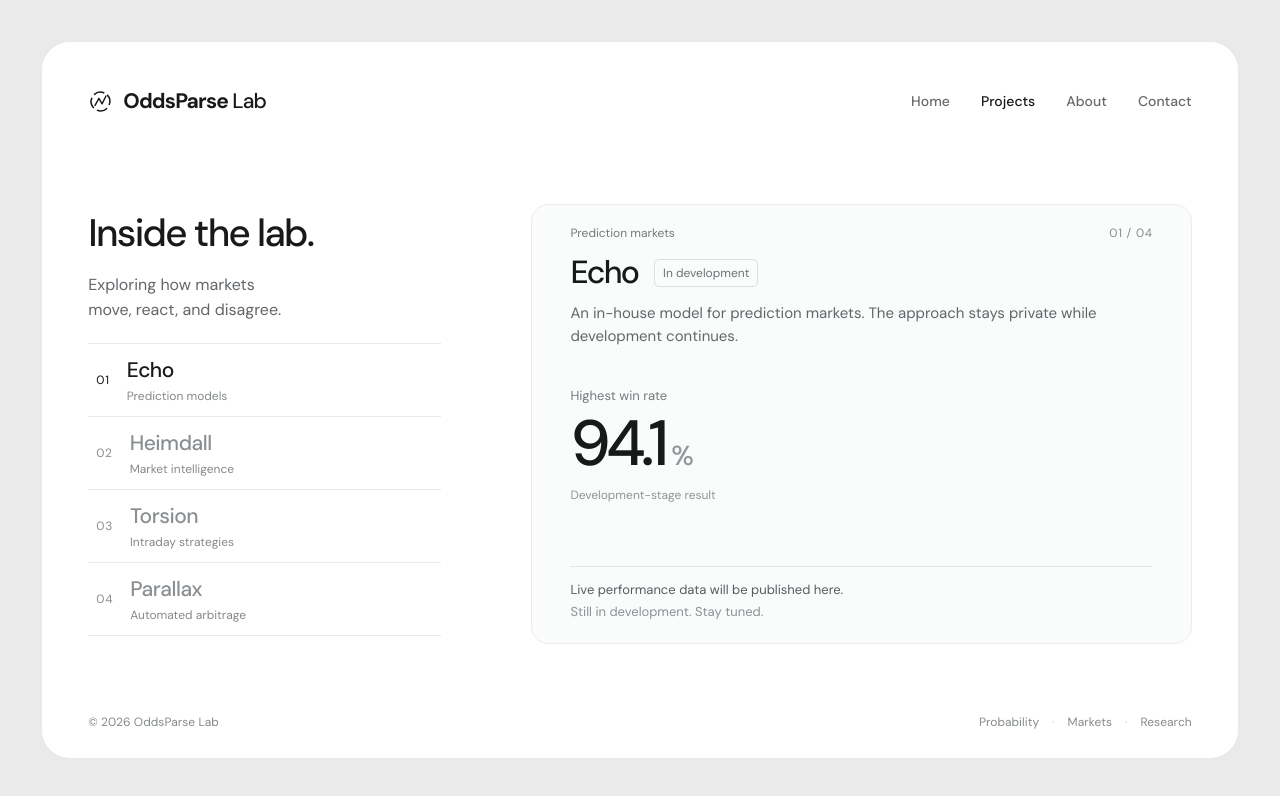
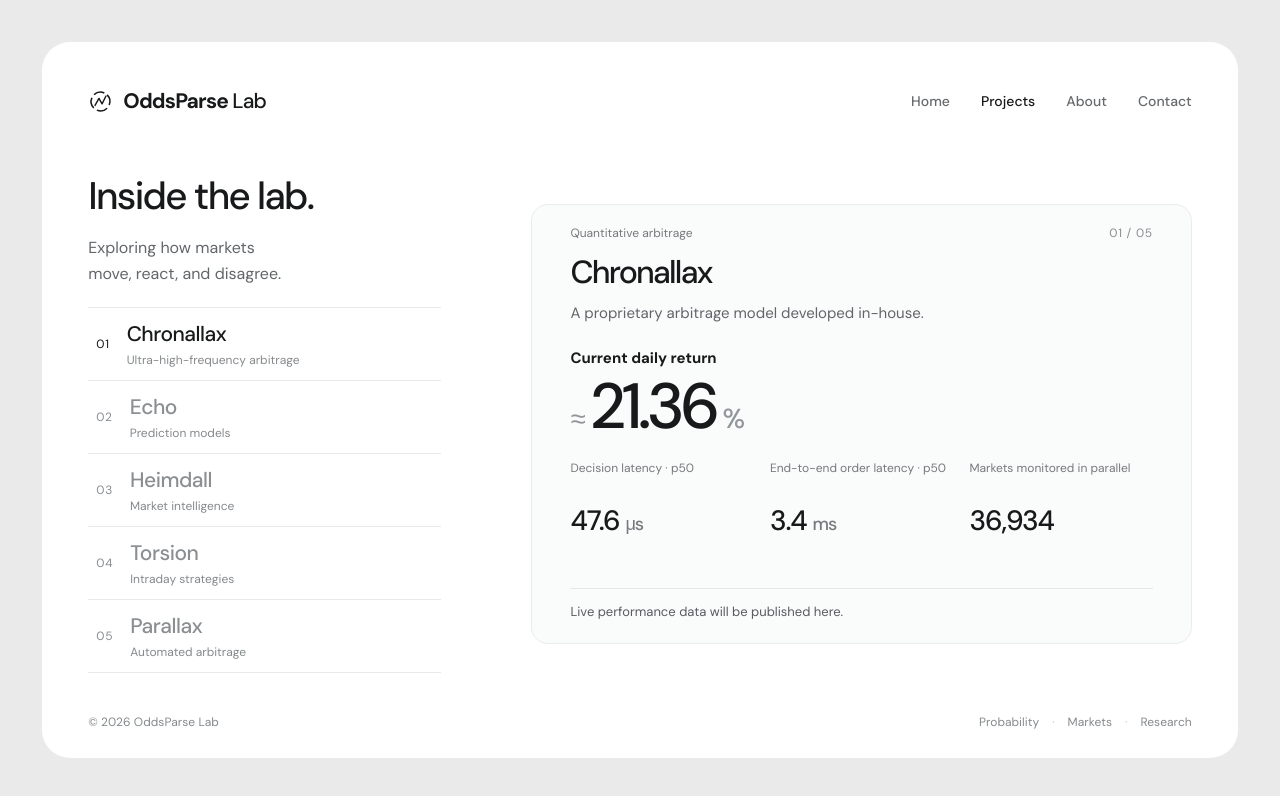
Before and after one commit to OddsParse-Lab/website, a Next.js app: page /projects in a window 1280 px wide. Shown: the top 796 px of the page. Built offline with nearby package versions, Linux system fonts and the light colour scheme.

Commit message:
Feature Chronallax with performance and latency metrics

```diff
--- a/app/globals.css
+++ b/app/globals.css
@@ -56,6 +56,7 @@
 
 /* Projects: an index and one project at a time, within the same viewport. */
 .project-explorer { display: grid; grid-template-columns: minmax(230px, .8fr) minmax(0, 1.5fr); gap: clamp(40px, 7vw, 110px); width: calc(100% - 92px); max-width: 1220px; margin: auto; padding: 20px 0 40px; align-items: center; flex: 1; }
+.project-index { min-width: 0; }
 .project-intro h1 { font-size: clamp(32px, 3vw, 46px); letter-spacing: -.045em; }
 .project-intro > p { margin: 17px 0 30px; color: var(--muted); font-size: 16px; line-height: 1.6; }
 .project-tabs { border-top: 1px solid #e9e9e9; }
@@ -79,11 +80,17 @@
 .result-label { font-size: 13px; color: #747a7d; }
 .result-number { margin: 4px 0 0; font-size: clamp(66px, 6.7vw, 100px); letter-spacing: -.075em; font-weight: 450; line-height: 1.08; font-variant-numeric: tabular-nums; }
 .result-number > span { font-size: .43em; color: #91979b; margin-left: 7px; letter-spacing: -.04em; }
+.chronallax-result { margin: 22px 0 18px; }
+.daily-return-label { color: var(--ink); font-size: 15px; font-weight: 750; }
+.chronallax-metrics { display: grid; grid-template-columns: repeat(3, minmax(0, 1fr)); gap: 16px; margin: 0 0 22px; }
+.chronallax-metrics dt { color: #747a7d; font-size: 12px; line-height: 1.5; min-height: 36px; }
+.chronallax-metrics dd { margin: 7px 0 0; font-size: clamp(20px, 2.2vw, 28px); font-weight: 500; letter-spacing: -.04em; font-variant-numeric: tabular-nums; white-space: nowrap; }
+.chronallax-metrics dd span { color: #747a7d; font-size: .65em; }
 .result-caption { display: block; font-size: 12px; margin-top: 9px; color: #909598; }
 .strategy-results { display: grid; grid-template-columns: 1fr 1fr; gap: 20px; margin: auto 0; padding: 32px 0; }
 .strategy-results .result-label { display: block; min-height: 36px; }
 .strategy-results .result-number { font-size: clamp(48px, 4.5vw, 68px); }
-.strategy-results .result-approx { margin-left: 0; margin-right: 5px; }
+.strategy-results .result-approx, .chronallax-result .result-approx { margin-left: 0; margin-right: 5px; }
 .project-note { display: flex; gap: 12px; padding-top: 18px; border-top: 1px solid #e4e7e8; margin-top: auto; }
 .project-note p { margin: 0; font-size: 13px; line-height: 1.7; color: #565c60; }
 .project-note p > span { color: #8b9195; }
@@ -102,7 +109,7 @@
 @media (max-width: 700px) {
   .project-explorer { display: flex; flex-direction: column; gap: 20px; align-items: stretch; padding: 10px 0 25px; width: calc(100% - 48px); }
   .project-intro { display: none; }
-  .project-tabs { display: grid; grid-template-columns: repeat(4, 1fr); border-top: 0; gap: 0; }
+  .project-tabs { display: grid; grid-auto-flow: column; grid-auto-columns: minmax(88px, 1fr); overflow-x: auto; border-top: 0; gap: 0; }
   .project-tab { display: block; padding: 12px 2px; text-align: center; border-bottom: 1px solid #e5e8e9; }
   .project-tab[aria-selected="true"] { border-color: #202326; }
   .project-tab-name { font-size: 14px; letter-spacing: -.3px; }
@@ -113,6 +120,7 @@
   .project-heading h2 { font-size: 34px; }
   .project-description { font-size: 15px; line-height: 1.6; }
   .echo-result { padding: 24px 0; }
+  .chronallax-metrics { gap: 10px; }
   .result-number { font-size: 76px; }
   .strategy-results { gap: 12px; padding: 24px 0; }
   .strategy-results .result-number { font-size: 44px; }
--- a/app/projects/page.tsx
+++ b/app/projects/page.tsx
@@ -4,7 +4,7 @@
 import { pageMetadata, pageSchema, site } from "@/lib/site";
 import { projects } from "@/lib/projects";
 
-const description = "Explore Echo, Heimdall, Torsion, and Parallax: proprietary prediction-market models, LLM market intelligence, US equities strategies, and automated arbitrage.";
+const description = "Explore Chronallax, Echo, Heimdall, Torsion, and Parallax: ultra-high-frequency arbitrage, prediction models, market intelligence, and systematic trading.";
 export const metadata = pageMetadata("Quantitative Research Projects", description, "/projects/");
 
 const structuredData = pageSchema("CollectionPage", "Projects", description, "/projects/");
--- a/components/project-explorer.tsx
+++ b/components/project-explorer.tsx
@@ -4,17 +4,30 @@
 import { useProjectMotion } from "./use-project-motion";
 import { projects } from "@/lib/projects";
 
-function ProjectDetails({ selected }: { selected: number }) {
-  if (selected === 0) return <>
+function ProjectDetails({ name }: { name: (typeof projects)[number]["name"] }) {
+  if (name === "Chronallax") return <>
+    <div className="chronallax-result">
+      <strong className="result-label daily-return-label">Current daily return</strong>
+      <p className="result-number"><span className="result-approx">≈</span>21.36<span>%</span></p>
+    </div>
+    <dl className="chronallax-metrics">
+      <div><dt>Decision latency · p50</dt><dd>47.6 <span>μs</span></dd></div>
+      <div><dt>End-to-end order latency · p50</dt><dd>3.4 <span>ms</span></dd></div>
+      <div><dt>Markets monitored in parallel</dt><dd>36,934</dd></div>
+    </dl>
+    <div className="project-note"><p>Live performance data will be published here.</p></div>
+  </>;
+
+  if (name === "Echo") return <>
     <div className="echo-result">
       <span className="result-label">Highest win rate</span>
       <p className="result-number">94.1<span>%</span></p>
       <span className="result-caption">Development-stage result</span>
     </div>
-    <div className="project-note"><p>Live performance data will be published here.<br /><span>Still in development. Stay tuned.</span></p></div>
+    <div className="project-note"><p><span>Still in development. Stay tuned.</span></p></div>
   </>;
 
-  if (selected === 1) return <>
+  if (name === "Heimdall") return <>
     <div className="source-list" aria-label="Monitored sources"><span>Google News</span><span>Yahoo Finance</span><span>X</span><span>Reddit</span><span>+ more</span></div>
     <ol className="research-steps">
       <li><span className="step-number">01</span><div><h3>Collect</h3><p>Scheduled collection from news and social sources.</p></div></li>
@@ -23,7 +36,7 @@
     </ol>
   </>;
 
-  if (selected === 2) return <>
+  if (name === "Torsion") return <>
     <div className="strategy-results">
       <div><span className="result-label">Combined annualized return</span><p className="result-number">30<span>+%</span></p></div>
       <div><span className="result-label">Maximum drawdown</span><p className="result-number"><span className="result-approx">≈</span>17<span>%</span></p></div>
@@ -67,10 +80,10 @@
     </div>
     <div className="project-stage" ref={stageRef}>
     {projects.map((item, index) => <section key={item.name} id={`project-panel-${index}`} role="tabpanel" aria-labelledby={`project-tab-${index}`} tabIndex={0} hidden={selected !== index} className="project-panel">
-        <div className="project-panel-top"><span>{item.domain}</span><span className="project-counter">0{index + 1} / 04</span></div>
-        <div className="project-heading"><h2>{item.name}</h2>{index === 0 && <span className="development-badge">In development</span>}</div>
+        <div className="project-panel-top"><span>{item.domain}</span><span className="project-counter">{String(index + 1).padStart(2, "0")} / {String(projects.length).padStart(2, "0")}</span></div>
+        <div className="project-heading"><h2>{item.name}</h2>{item.name === "Echo" && <span className="development-badge">In development</span>}</div>
         <p className="project-description">{item.description}</p>
-        <ProjectDetails selected={index} />
+        <ProjectDetails name={item.name} />
     </section>)}
     </div>
   </main>;
--- a/lib/projects.ts
+++ b/lib/projects.ts
@@ -1,4 +1,5 @@
 export const projects = [
+  { name: "Chronallax", category: "Ultra-high-frequency arbitrage", domain: "Quantitative arbitrage", description: "A proprietary arbitrage model developed in-house." },
   { name: "Echo", category: "Prediction models", domain: "Prediction markets", description: "An in-house model for prediction markets. The approach stays private while development continues." },
   { name: "Heimdall", category: "Market intelligence", domain: "News & language models", description: "Monitoring market news and using LLMs to understand what matters, how fresh it is, and whether it is already priced in." },
   { name: "Torsion", category: "Intraday strategies", domain: "US equities", description: "Our own intraday model and strategy, designed in-house and inspired by opening-range breakout and rubber-band concepts." },
```
Also changed, not shown: scripts/check-seo.cjs (+9 -2 lines), 1 other file (tests, documents, lock files or other folders).
